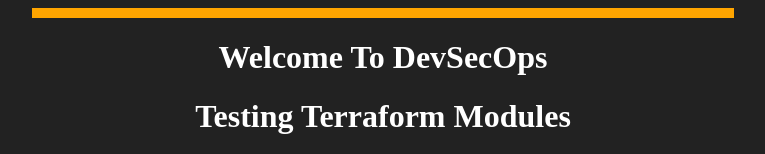
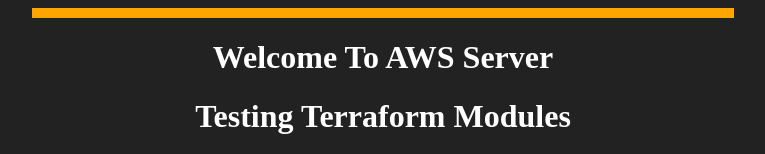
Before and after one commit to github-mbm/Nginx-Webhooktest, a plain HTML site: page index.html in a window 1280 px wide. Shown: the top 154 px of the page, without its empty margins (257-1022 px from the left). Drawn offline with Linux system fonts and the light colour scheme.

Commit message:
index file updated

```diff
--- a/index.html
+++ b/index.html
@@ -10,7 +10,7 @@
 <body>
 <center>
 <hr size="10px" noshade  align=center width="700px" color="orange">
-        <h1>Welcome To DevSecOps</h1>
+        <h1>Welcome To AWS Server</h1>
 	    <h1>Testing Terraform Modules</h1>
 <hr size="10px" noshade  align=center width="700px" color="orange">
 </center>
```
